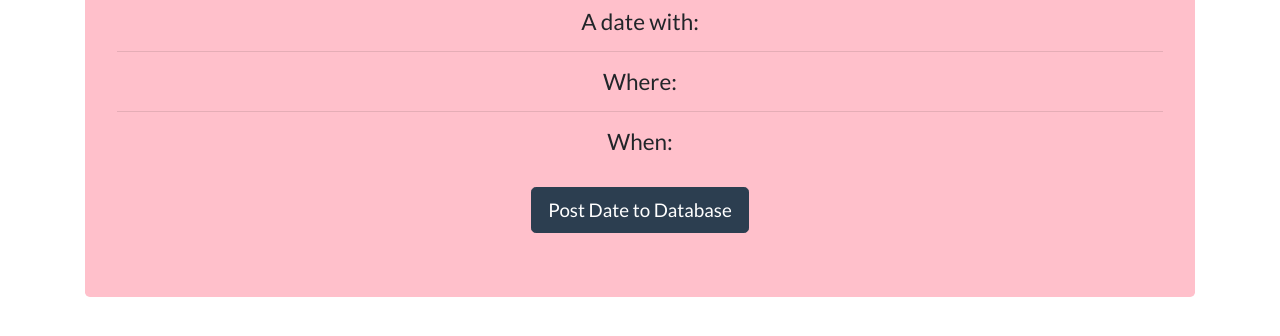
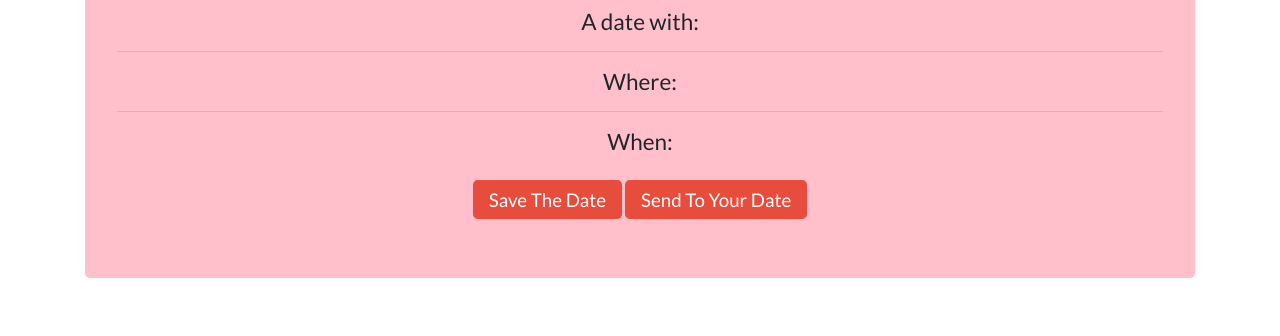
Before and after one commit to roberttilton/DateNightApp, a website: page public/generatedcard.html in a window 1280 px wide. Shown: the part 326-662 px from the top of the page. Drawn offline with nearby package versions, Linux system fonts and the light colour scheme.

Commit message:
updated card

```diff
--- a/public/generatedcard.html
+++ b/public/generatedcard.html
@@ -30,7 +30,9 @@
 
 
       </div>
-      <a class="btn btn-primary btn-lg mt-4" href="/notes" role="button">Post Date to Database</a>
+      <br>
+      <a class="btn-danger btn-primary btn-lg mt-4" href="" role="button" id="save-date">Save The Date</a>
+      <a class="btn-danger btn-primary btn-lg mt-4" href="" role="button" id="send-date">Send To Your Date</a>
     </div>
   </div>
   <script src="/public/assets/js/logout.js"></script>
```
